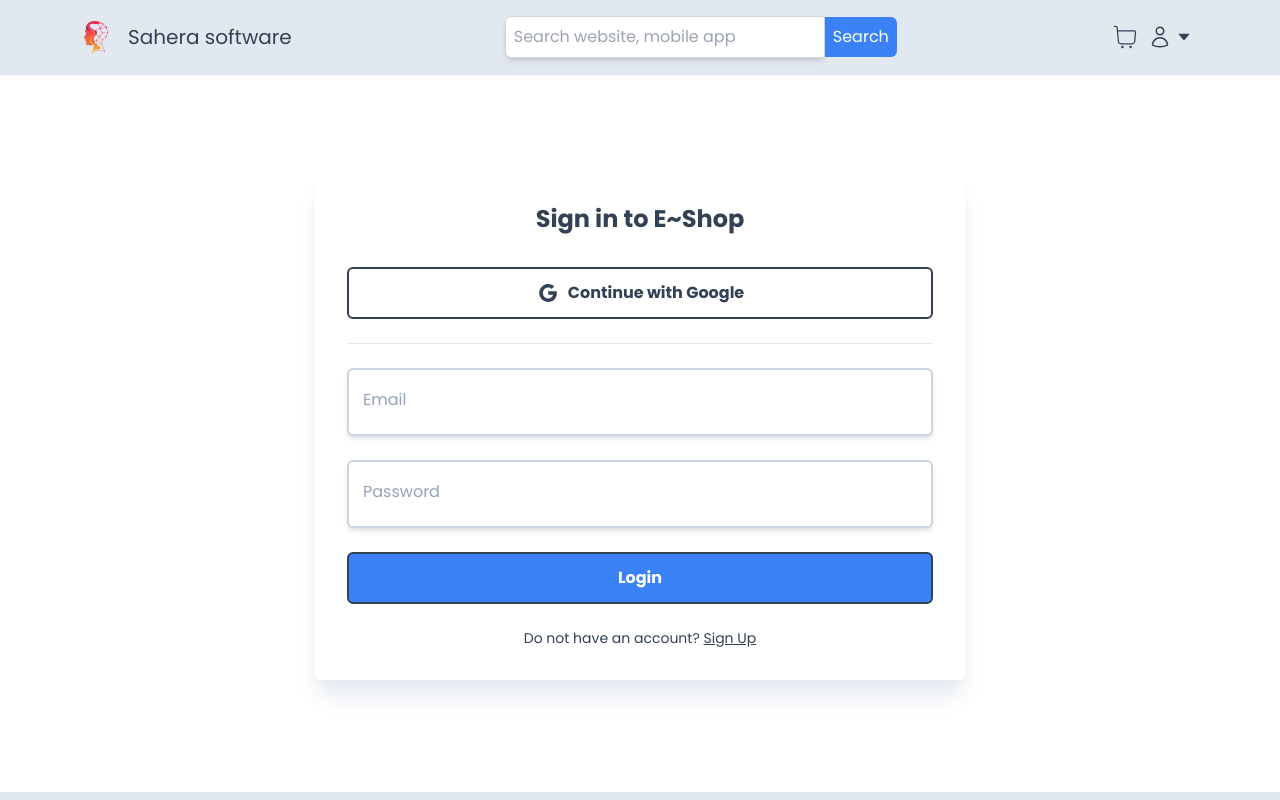
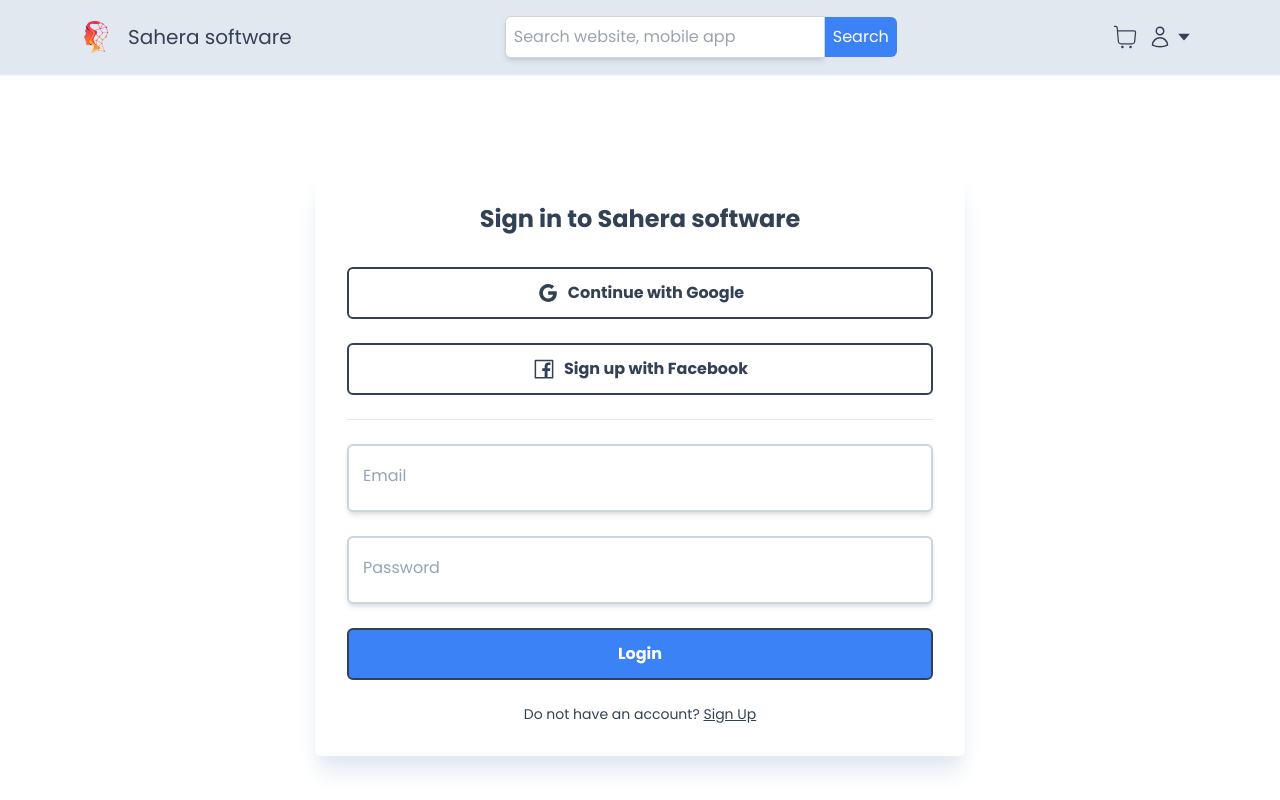
Before and after one commit to mosharafali/backup.saherasoftware.com, a Next.js app: page /login in a window 1280 px wide. Shown: the top 800 px of the page. Built offline with nearby package versions, Linux system fonts and the light colour scheme; no server answers; a web font is replaced by a local one.

Commit message:
update facebook login

```diff
--- a/app/login/LoginForm.tsx
+++ b/app/login/LoginForm.tsx
@@ -1,6 +1,6 @@
 "use client";
 
-import { AiOutlineGoogle } from "react-icons/ai";
+import { AiOutlineGoogle, AiOutlineFacebook } from "react-icons/ai";
 import Button from "../components/Button";
 import Heading from "../components/Heading";
 import Input from "../components/inputs/Input";
@@ -65,7 +65,7 @@
 
   return (
     <>
-      <Heading title="Sign in to E~Shop" />
+      <Heading title="Sign in to Sahera software" />
       <Button
         outline
         label="Continue with Google"
@@ -73,6 +73,12 @@
         onClick={() => {
           signIn("google");
         }}
+      />
+      <Button
+        outline
+        label="Sign up with Facebook"
+        icon={AiOutlineFacebook}
+        onClick={() => signIn("facebook")}
       />
       <hr className="bg-slate-300 w-full h-px" />
       <Input
--- a/app/register/RegisterForm.tsx
+++ b/app/register/RegisterForm.tsx
@@ -77,7 +77,7 @@
 
   return (
     <>
-      <Heading title="Sign up for Saherasoftware.com" />
+      <Heading title="Sign up for Sahera software" />
       <Button
         outline
         label="Sign up with Google"
```
